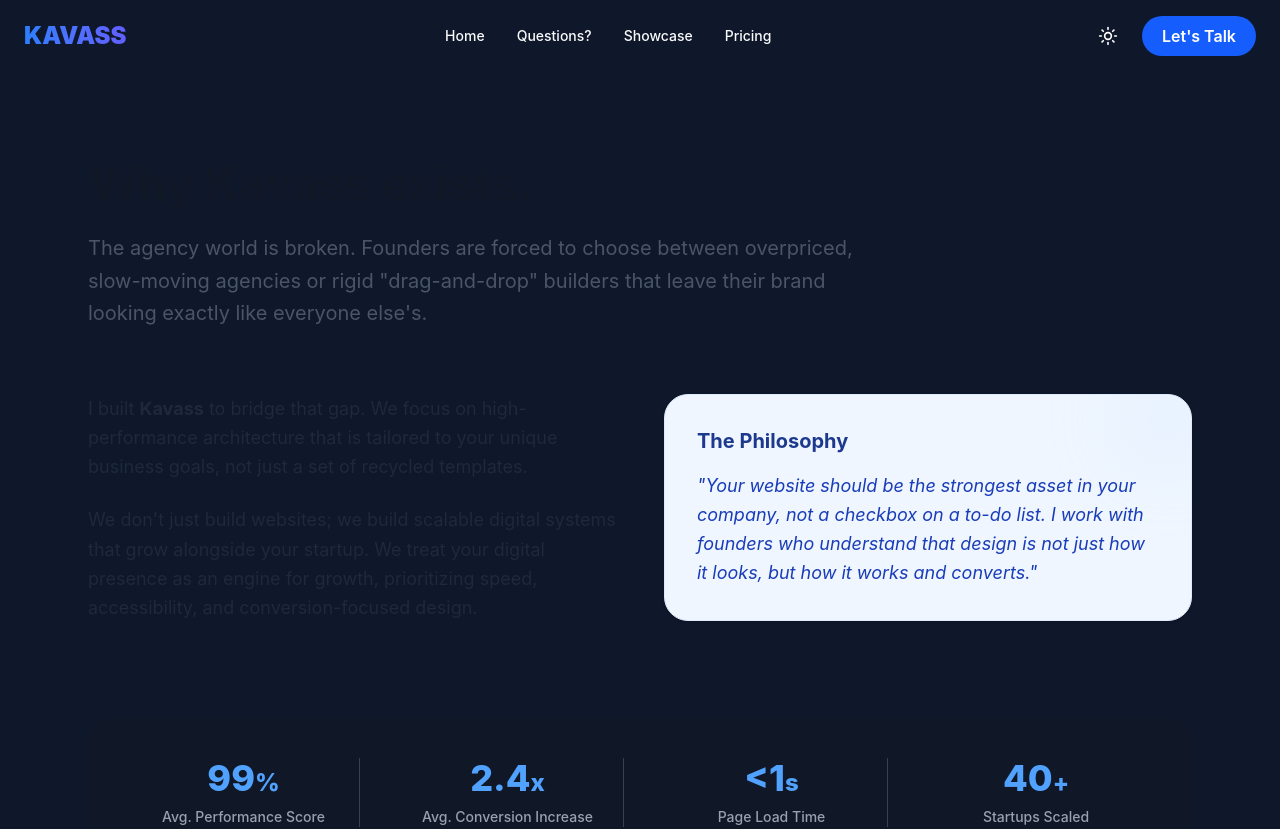
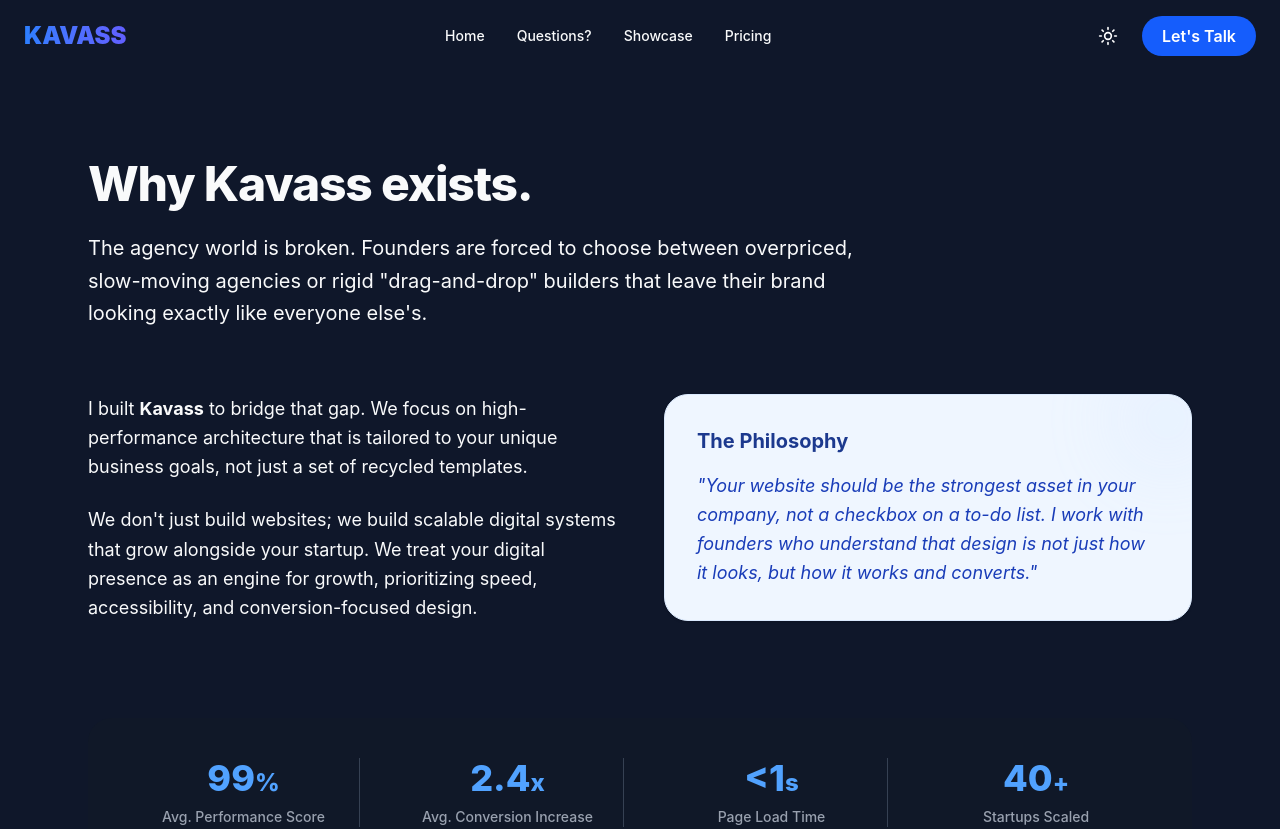
Before and after one commit to Yaseen-11111/kavass-app, a React (Vite) app: page /kavass-app/about in a window 1280 px wide. Shown: the top 829 px of the page. Built offline with nearby package versions, Linux system fonts and the light colour scheme.

Commit message:
fixing file paths for images and html preview

```diff
--- a/src/components/About.tsx
+++ b/src/components/About.tsx
@@ -69,14 +69,14 @@ export const About = () => {
     ];
 
     return (
-        <section className="py-20 px-6 max-w-6xl mx-auto text-gray-800 dark:text-gray-200">
+        <section className="py-20 px-6 max-w-6xl mx-auto text-text">
 
             {/* Main Header */}
             <div className="mb-16 max-w-3xl">
-                <h1 className="text-5xl font-extrabold mb-6 text-gray-900 dark:text-white tracking-tight">
+                <h1 className="text-5xl font-extrabold mb-6 text-text tracking-tight">
                     Why Kavass exists.
                 </h1>
-                <p className="text-xl leading-relaxed text-gray-600 dark:text-gray-300">
+                <p className="text-xl leading-relaxed text-text">
                     The agency world is broken. Founders are forced to choose between
                     overpriced, slow-moving agencies or rigid "drag-and-drop" builders
                     that leave their brand looking exactly like everyone else's.
```
